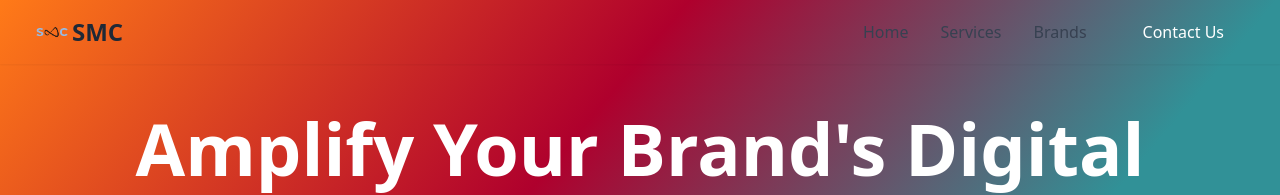
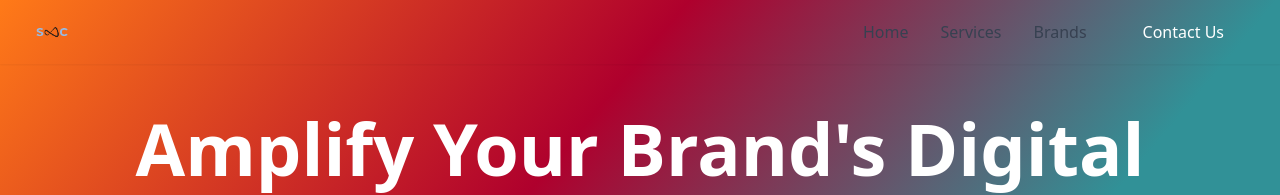
Before and after one commit to rakshracky/smc.github.io, a plain HTML site: page index.html in a window 1280 px wide. Shown: the top 195 px of the page. Drawn offline with nearby package versions, Linux system fonts and the light colour scheme; files whose address does not match are found by name.

Commit message:
Update index.html

```diff
--- a/index.html
+++ b/index.html
@@ -24,7 +24,6 @@
             <div class="flex justify-between h-16">
                 <div class="flex items-center">
                     <img src="images/SMC.png" alt="SMC" class="h-10">
-                    <span class="text-2xl font-bold text-gray-800">SMC</span>
                 </div>
                 <div class="hidden md:flex items-center space-x-8">
                     <a href="#home" class="text-gray-700 hover:text-orange-500">Home</a>
```
